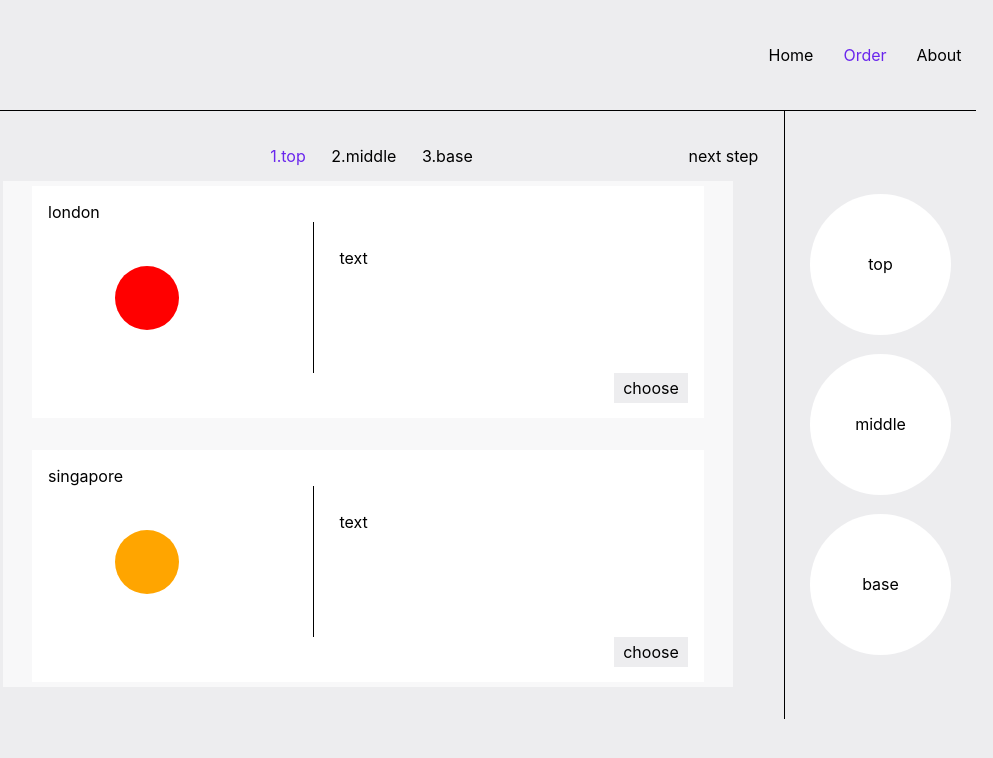
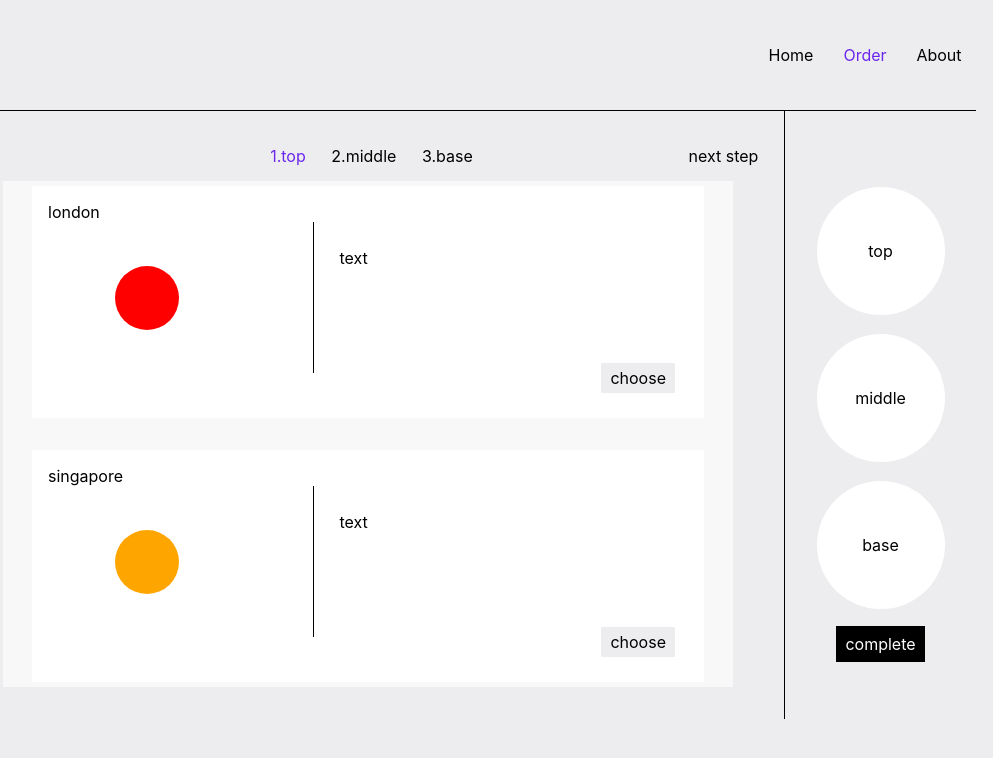
Before and after one commit to minji0345/your-own-light, a React (Create React App) app: page / in a window 1280 px wide. Both pictures are taken after a click on the element "Order". Shown: the top 758 px of the page, without its empty margins (176-1169 px from the left). Built offline with nearby package versions, Linux system fonts and the light colour scheme.

Commit message:
make next

```diff
--- a/src/components/Main.js
+++ b/src/components/Main.js
@@ -9,6 +9,27 @@ import CheckOut from './maincontexts/CheckOut';
 function Main() {
     const [contentType, setContentType] = useState(1)
 
+    const handleOrder =()=>{
+        setContentType(4)
+    }
+
+     /*------------order-state 관리 함수  -------- */
+        const [topModule,setTopModule] = useState('top');
+        const [middleModule,setMiddleModule] = useState('middle');
+        const [baseModule,setBaseModule] = useState('base');
+
+
+        const onTopModule = (cityname) =>{
+            setTopModule(cityname);
+        }
+
+        const onMiddleModule = (cityname) =>{
+            setMiddleModule(cityname);
+        }
+
+        const onBaseModule = (cityname) =>{
+            setBaseModule(cityname);
+        }
 
 
     function displayHandler() {
@@ -18,7 +39,12 @@ function Main() {
             );
         } else if (contentType === 2){
             return(
-                <Order />
+                <Order
+                topModule={topModule} onTopModule={(cityname)=>onTopModule(cityname)}
+                middleModule={middleModule} onMiddleModule={(cityname)=>onMiddleModule(cityname)}
+                baseModule={baseModule} onBaseModule={(cityname)=>onBaseModule(cityname)}
+                handleOrder = {handleOrder}
+                />
             )
         } else if (contentType === 3){
             return(
@@ -26,7 +52,11 @@ function Main() {
             )
         } else if (contentType === 4){
             return(
-                <CheckOut/>
+                <CheckOut
+                    topModule={topModule}
+                    middleModule={middleModule}
+                    baseModule={baseModule}
+                />
             )
         }
     }
--- a/src/components/maincontexts/CheckOut.js
+++ b/src/components/maincontexts/CheckOut.js
@@ -1,11 +1,19 @@
 import React from 'react';
 
 
-function CheckOut() {
+function CheckOut({topModule,middleModule,baseModule}) {
 
     return(
-        <div className="city-block">
-
+        <div className="checkout-display">
+            <div>
+                {topModule}
+            </div>
+            <div>
+                {middleModule}
+            </div>
+            <div>
+                {baseModule}
+            </div>
         </div>
     )
 };
--- a/src/components/maincontexts/Order.js
+++ b/src/components/maincontexts/Order.js
@@ -31,13 +31,13 @@ function City({name,info,color, cityHandler}) {
 function ChosenCity({name}) {
 
     return(
-        <div className="order order-top">{name}</div>
+        <div className="order state-process">{name}</div>
     )
 };
 
 
 
-function Order() {
+function Order({topModule,middleModule,baseModule,onTopModule,onMiddleModule,onBaseModule,handleOrder}) {
 
 
     /*------------city display 관리 함수  -------- */
@@ -72,25 +72,6 @@ function Order() {
         } else {
             setModuleType(1)
         }
-    }
-
-     /*------------order-state 관리 함수  -------- */
-    const [topModule,setTopModule] = useState('top');
-    const [middleModule,setMiddleModule] = useState('middle');
-    const [baseModule,setBaseModule] = useState('base');
-
-
-
-    const onTopModule = (name) =>{
-        setTopModule(name);
-    }
-
-    const onMiddleModule = (name) =>{
-        setMiddleModule(name);
-    }
-
-    const onBaseModule = (name) =>{
-        setBaseModule(name);
     }
 
 
@@ -151,6 +132,7 @@ function Order() {
                 <ChosenCity name={topModule}/>
                 <ChosenCity name={middleModule}/>
                 <ChosenCity name={baseModule}/>
+                <div className="checkout-btn" onClick={()=>handleOrder()}>complete</div>
             </div>
         </div>
     );
--- a/src/components/maincontexts/maincontexts.css
+++ b/src/components/maincontexts/maincontexts.css
@@ -133,14 +133,14 @@
 }
 
 .order {
-	width: 11vw;
-	height: 11vw;
-	border-radius: 11vw;
+	width: 10vw;
+	height: 10vw;
+	border-radius: 10vw;
 	background-color: white;
 	margin-top: 1.5vw;
 	color: black;
 	text-align: center;
-	line-height: 11vw;
+	line-height: 10vw;
 }
 
 .city-choose{
@@ -153,11 +153,14 @@
 }
 
 .choose-btn{
+	position: relative;
 	width:5vw;
 	align-items: center;
 	text-align: center;
 	padding: 5px;
 	background-color: #ededef;
+	top:-0.8vw;
+	margin-right: 1vw;
 }
 
 .choose-btn:hover{
@@ -165,3 +168,19 @@
 	color: white;
 	cursor: pointer;
 }
+
+.checkout-btn{
+	margin-top: 1.3vw;
+	align-items: center;
+	text-align: center;
+	width:7vw;
+	padding: 8px 0 8px 0;
+	background-color:black;
+	color: white;
+}
+
+.checkout-btn:hover{
+	background-color:#6a26ed;
+	color: white;
+	cursor: pointer;
+}
```
